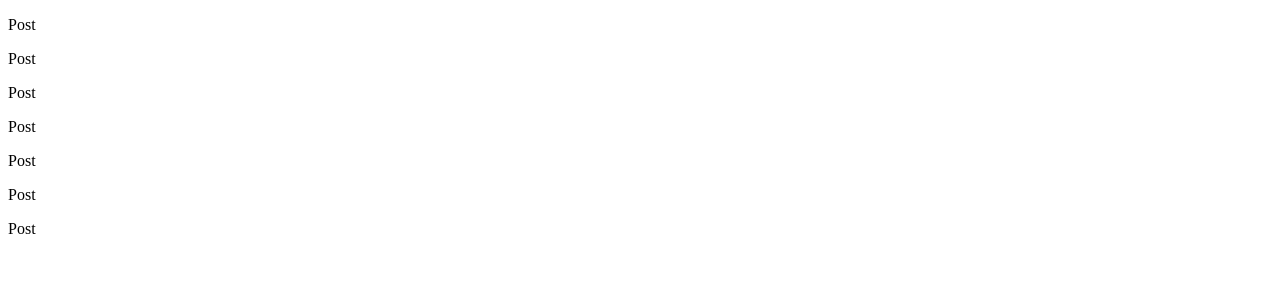
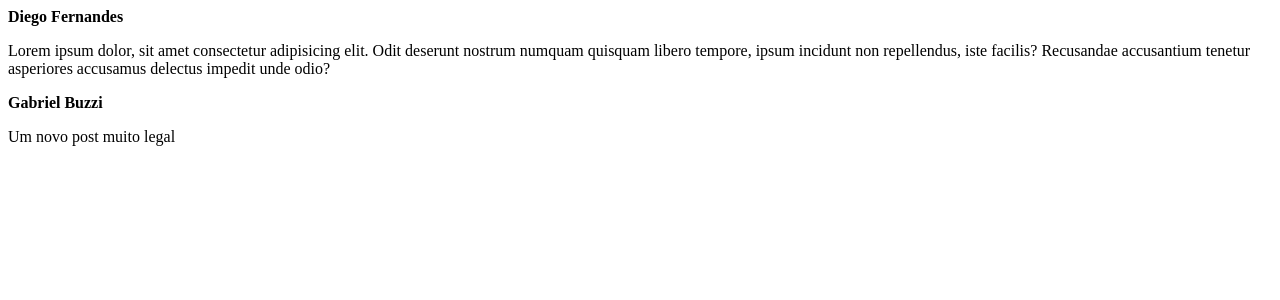
Before and after one commit to MouraPragana/01-fundamentos-reactjs, a React (Vite) app: page / in a window 1280 px wide. Shown: the top 300 px of the page. Built offline with nearby package versions, Linux system fonts and the light colour scheme.

Commit message:
Finalizando aula "Propriedades"

```diff
--- a/src/App.jsx
+++ b/src/App.jsx
@@ -3,13 +3,14 @@
 export function App() {
   return (
     <div>
-      <Post />
-      <Post />
-      <Post />
-      <Post />
-      <Post />
-      <Post />
-      <Post />
+      <Post
+        author="Diego Fernandes"
+        content="Lorem ipsum dolor, sit amet consectetur adipisicing elit. Odit deserunt nostrum numquam quisquam libero tempore, ipsum incidunt non repellendus, iste facilis? Recusandae accusantium tenetur asperiores accusamus delectus impedit unde odio?"
+      />
+      <Post
+        author="Gabriel Buzzi"
+        content="Um novo post muito legal"
+      />
     </div>
   )
 }
--- a/src/Post.jsx
+++ b/src/Post.jsx
@@ -1,3 +1,8 @@
-export function Post() {
-    return <p>Post</p>
+export function Post(props) {
+    return (
+        <div>
+            <strong>{props.author}</strong>
+            <p>{props.content}</p>
+        </div>
+    )
 }
```
